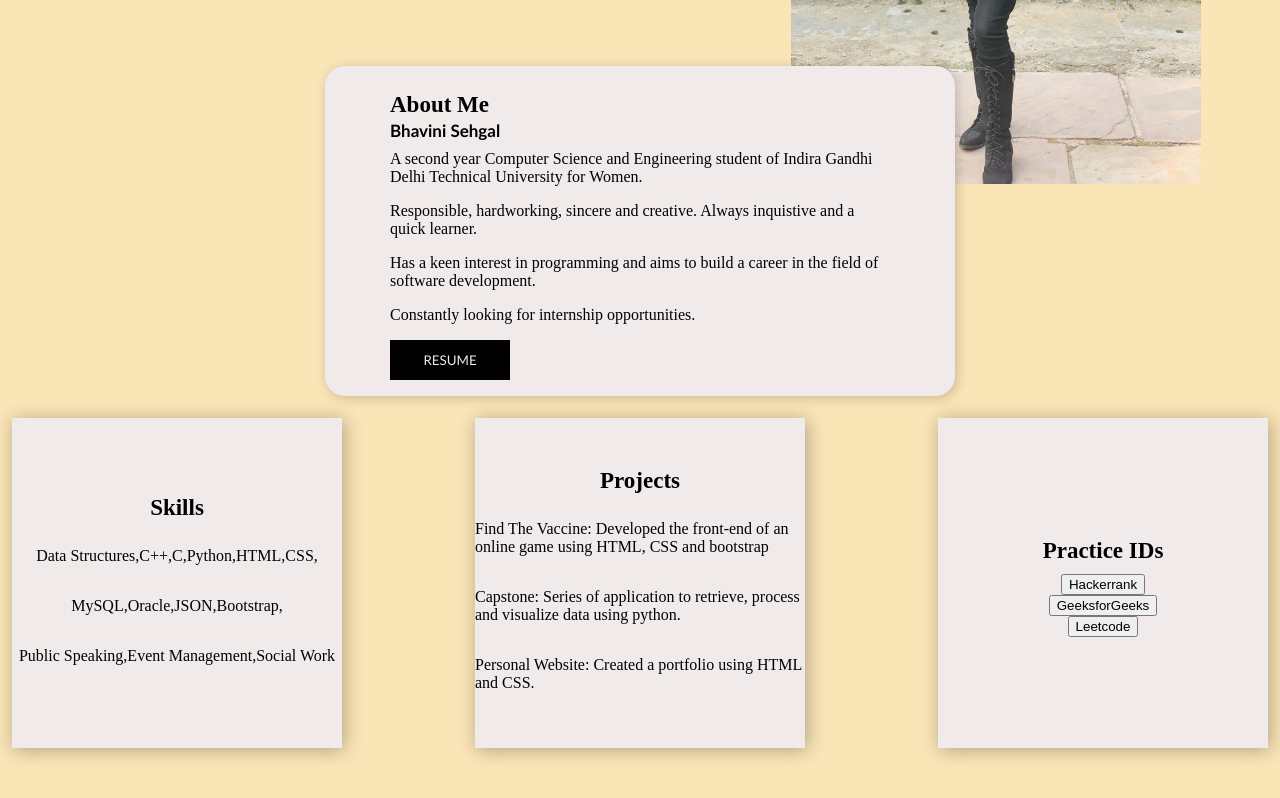
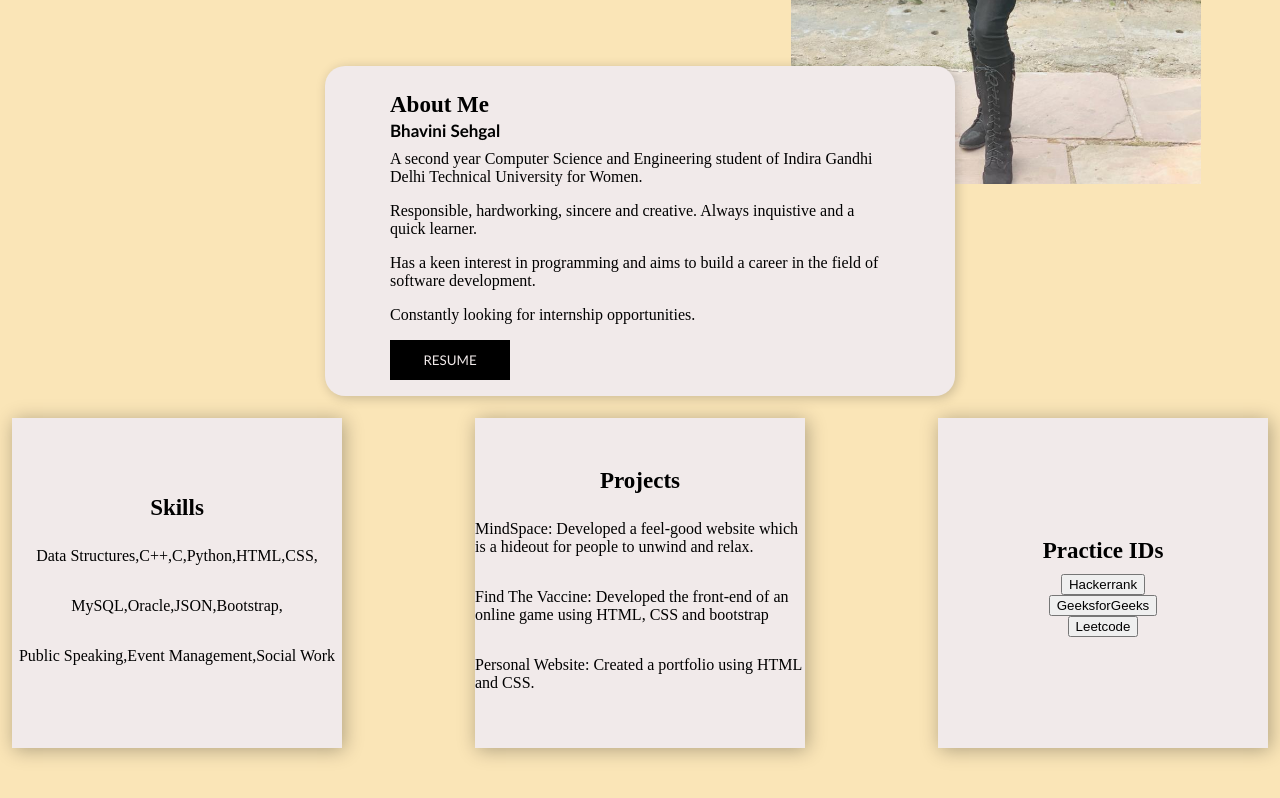
Before and after one commit to bhavinisehgal18/Personal-Website, a plain HTML site: page index.html in a window 1280 px wide. Shown: the part 376-1174 px from the top of the page. Drawn offline with Linux system fonts and the light colour scheme.

Commit message:
Update index.html

```diff
--- a/index.html
+++ b/index.html
@@ -45,8 +45,8 @@
 			<div class="box-2">
 
 			<p class="heading">Projects</p>
+		        <p> MindSpace: Developed a feel-good website which is a hideout for people to unwind and relax.</p>
 			<p> Find The Vaccine: Developed the front-end of an online game using HTML, CSS and bootstrap</p>
-			<p> Capstone: Series of application to retrieve, process and visualize data using python.</p>
 			<p> Personal Website: Created a portfolio using HTML and CSS.</p>
 			</div>
 		<!--3------------->
```
